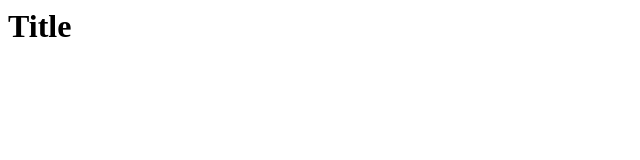
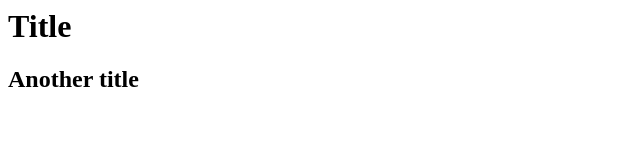
Before and after one commit to alabidi-gfi/workshop, a plain HTML site: page index.html in a window 1280 px wide. Shown: the whole page, without its empty margins (0-640 px from the left). Drawn offline with Linux system fonts and the light colour scheme.

Commit message:
Added h2 tag

```diff
--- a/index.html
+++ b/index.html
@@ -1,3 +1,6 @@
 <h1>
 	Title
 </h1>
+<h2>
+	Another title
+</h2>
```
